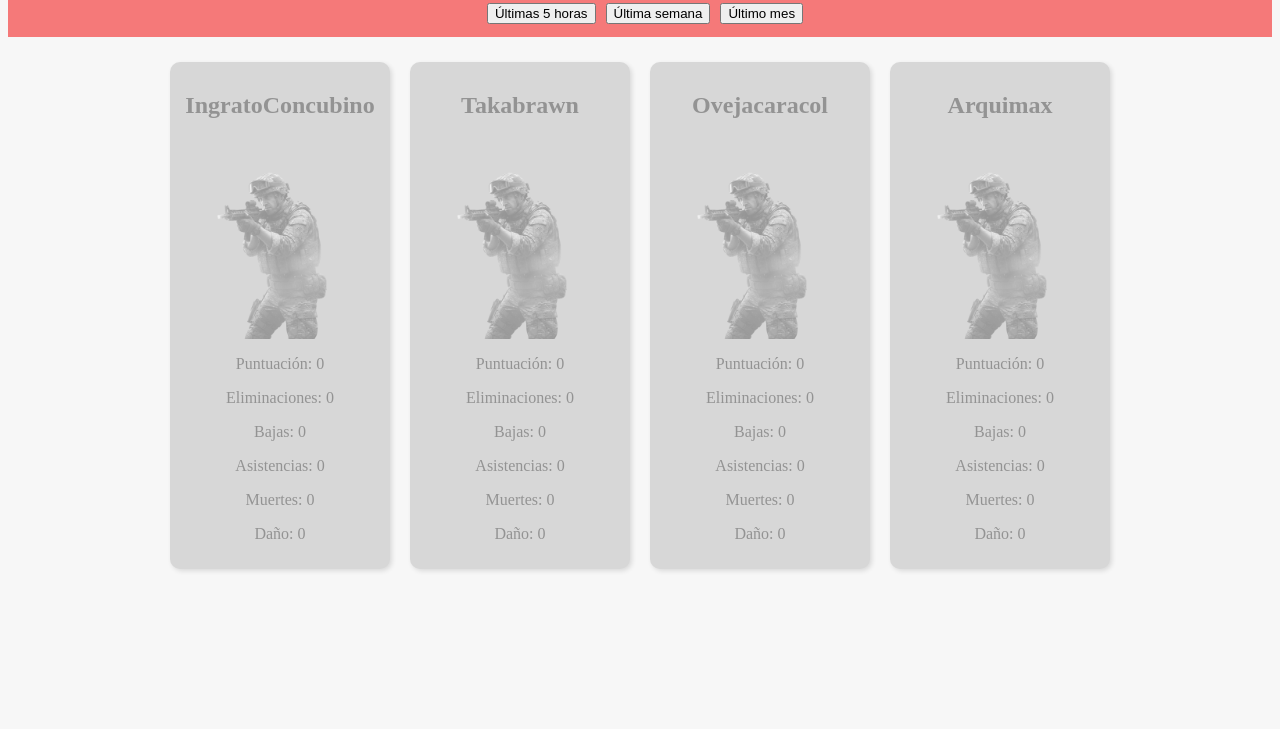
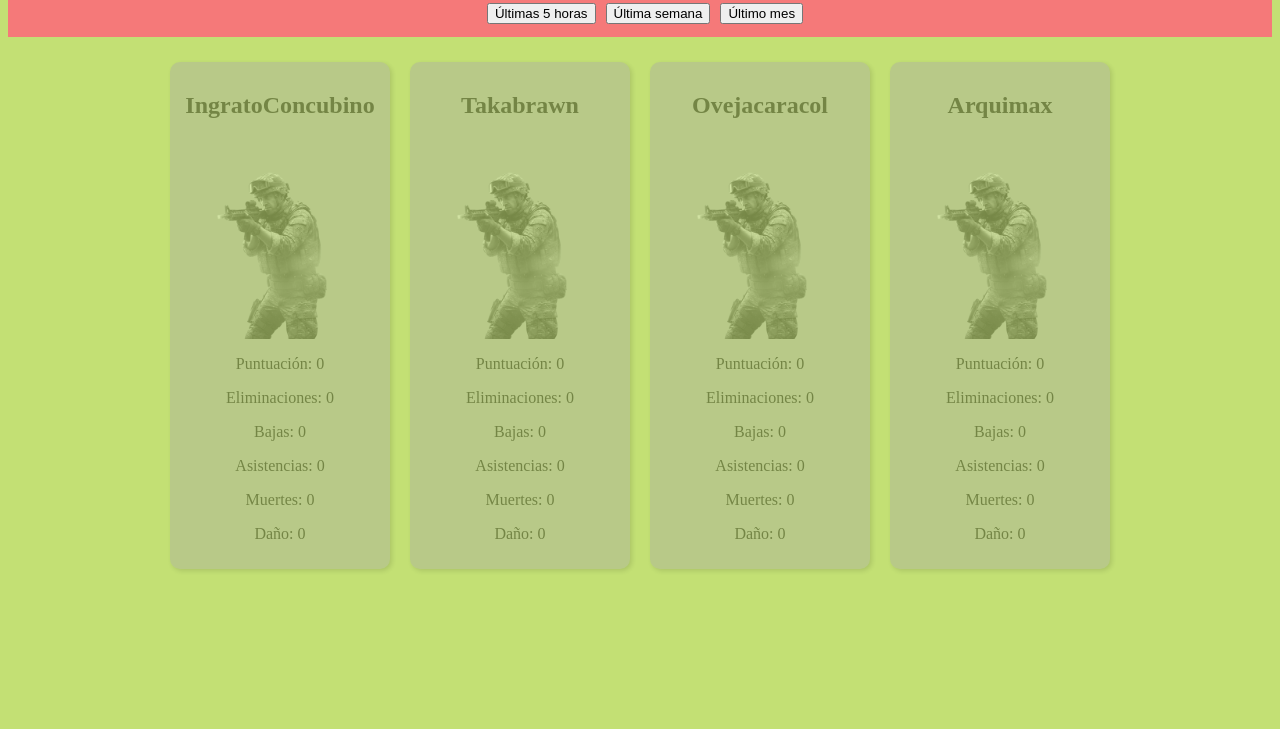
Before and after one commit to Arquitav/warzone_scores, a website with bundled scripts: page index.html in a window 1280 px wide. Shown: the part 71-800 px from the top of the page. Built offline with nearby package versions, Linux system fonts and the light colour scheme; no server answers.

Commit message:
cambio de color de fondo

```diff
--- a/styles.css
+++ b/styles.css
@@ -1,5 +1,5 @@
 body{
-    background-color: rgb(247, 247, 247);
+    background-color: rgb(195, 224, 116);
 }
 
 header{
```
